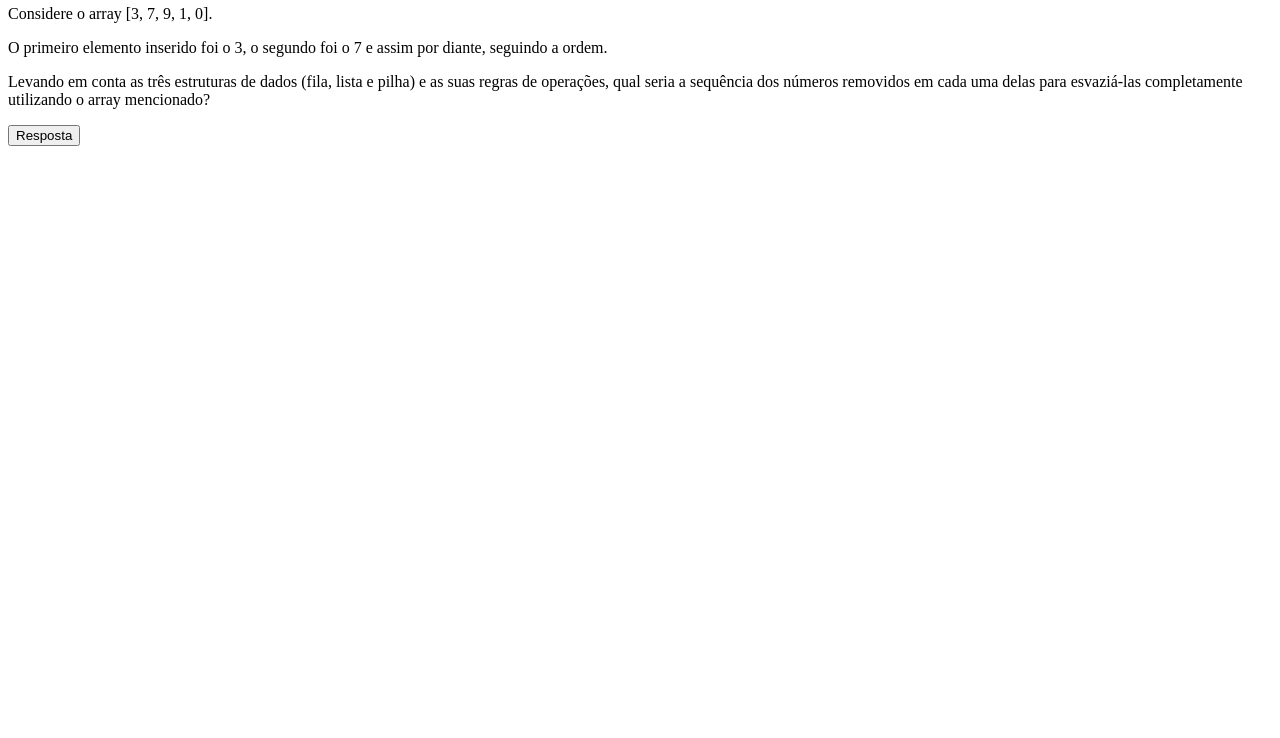
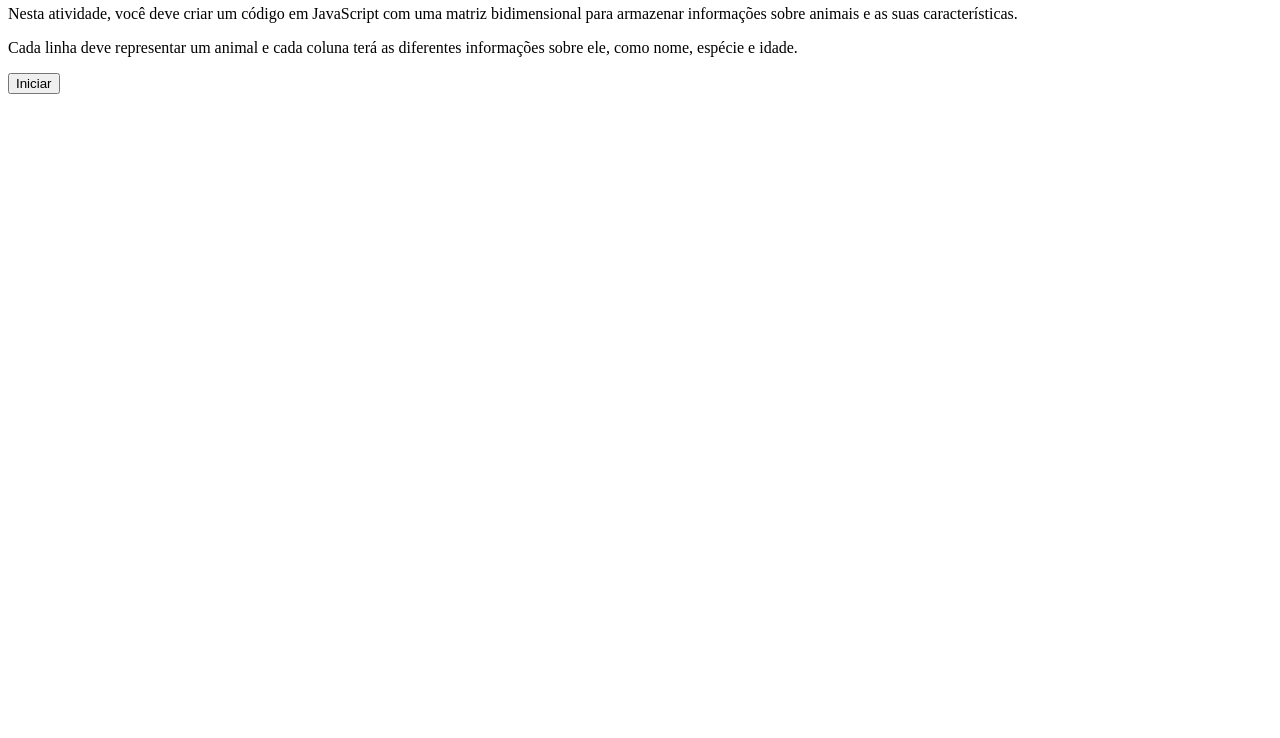
Before and after one commit to RafaCarvalho89/FAP-SOFTEX-FRONT-END, a plain HTML site: page MODULO-01/codepark-18/index.html in a window 1280 px wide. Shown: the part 62-800 px from the top of the page. Drawn offline with Linux system fonts and the light colour scheme.

Commit message:
Add codepark-18
Correção do codepark-18 para codepark-19 e adição do codepark-18

```diff
--- a/MODULO-01/codepark-18/index.html
+++ b/MODULO-01/codepark-18/index.html
@@ -7,49 +7,42 @@
 </head>
 <body>
   <h2>CodePark 18</h2>
-  <p>Considere o array [3, 7, 9, 1, 0].</p>
-  <p>O primeiro elemento inserido foi o 3, o segundo foi o 7 e assim por diante, seguindo a ordem.</p>
-  <p>Levando em conta as três estruturas de dados (fila, lista e pilha) e as suas regras de operações, qual seria a sequência dos números removidos em cada uma delas para esvaziá-las completamente utilizando o array mencionado?</p>
-  <input type="button" value="Resposta" onclick="responder()">
+  <p>Nesta atividade, você deve criar um código em JavaScript com uma matriz bidimensional para armazenar informações sobre animais e as suas características.</p>
+  <p>Cada linha deve representar um animal e cada coluna terá as diferentes informações sobre ele, como nome, espécie e idade. </p>
+  <input type="button" value="Iniciar" onclick="start()">
+
   <div id="res"></div>
+
   <script>
+    function start(){
 
-    function responder(){
       var res = document.querySelector("#res");
+      var animals = [
+        ["Max", "Cão", 5],
+        ["Luna", "Gato", 2],
+        ["Rocky", "Tartaruga", 10],
+        ["Kiara", "Papagaio", 8]
+      ];
+      var printAnimals = "<p>Lista dos animais:</p>";
 
-      var vetor = [3, 7, 9, 1, 0];
-      var ordemFila = "", ordemLista = "", ordemPilha = ""
-
-      for (let i = 0; i < vetor.length; i++) {
-        if (i == vetor.length - 1){
-          ordemFila += (i + 1) + "º: " + vetor[i];
-          ordemLista = ordemFila;
-        } else {
-          ordemFila += (i + 1) + "º: " + vetor[i] + ", ";
-          ordemLista = ordemFila;
+      for (let i = 0; i < animals.length; i++) {
+        printAnimals += "<p>Animal " + (i + 1) + ": ";
+        for (let j = 0; j < animals[i].length; j++) {
+          switch (j){
+            case 0:
+              printAnimals += "Nome: " + animals[i][j] + "; ";
+              break;
+            case 1:
+              printAnimals += "Espécie: " + animals[i][j] + "; ";
+              break;
+            case 2:
+              printAnimals += "Idade: " + animals[i][j] + "</p>";
+              break;
+          }
         }
       }
-
-      for (let i = vetor.length - 1; i >= 0; i--) {
-        if (i == 0) {
-          ordemPilha += (vetor.length - i) + "º: " + vetor[i];
-        } else {
-          ordemPilha += (vetor.length - i) + "º: " + vetor[i] + ", ";
-        }
-      }console.log(ordemPilha)
-
-      res.innerHTML = `
-                        <h3>Ordem de retirada dos elementos</h3>
-                        <p><strong>Fila:</strong> ${ordemFila}</p>
-                        <!-- Saída : Fila: 1º: 3, 2º: 7, 3º: 9, 4º: 1, 5º: 0 -->
-                        <p><strong>Lista:</strong> ${ordemLista} (na lista os elementos podem ser retirados na ordem que o usuário quiser)</p>
-                        <!-- Saída : Lista: 1º: 3, 2º: 7, 3º: 9, 4º: 1, 5º: 0 (na lista os elementos podem ser retirados na ordem que o usuário quiser) -->
-                        <p><strong>Pilha:</strong> ${ordemPilha}</p>
-                        <!-- Saída : Pilha: 1º: 0, 2º: 1, 3º: 9, 4º: 7, 5º: 3 -->
-
-      `
+      res.innerHTML = printAnimals;
     }
-
   </script>
 </body>
 </html>
```
Also changed, not shown: MODULO-01/codepark-19/index.html (added, +55 -0 lines).
